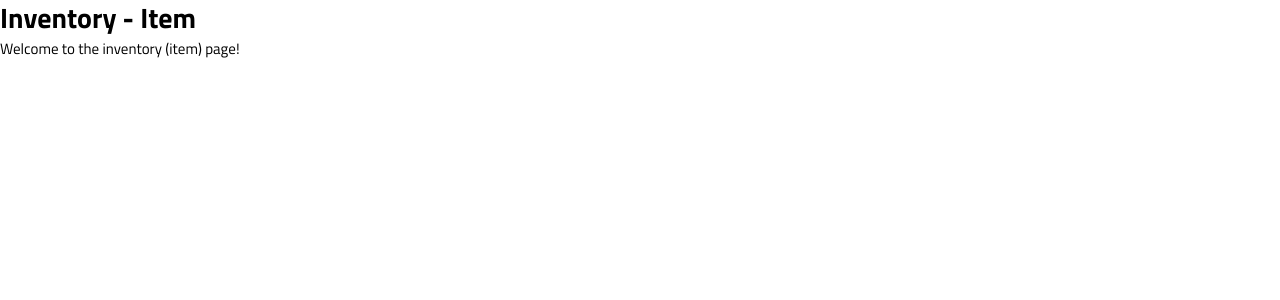
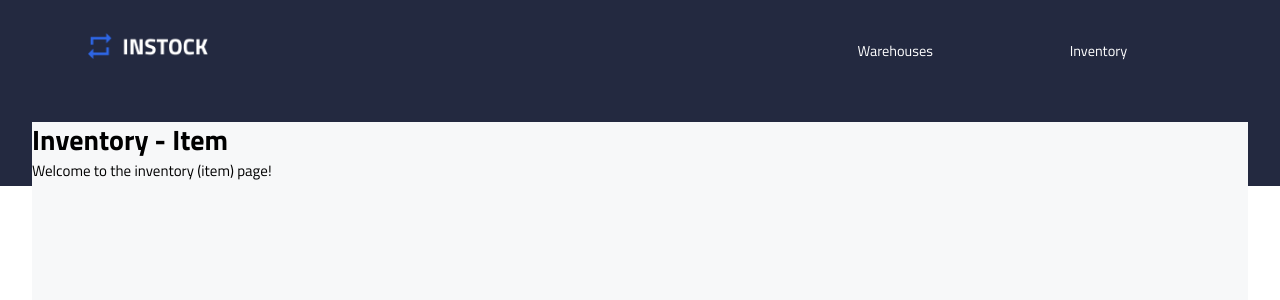
Before and after one commit to notaika/InStock, a React (Vite) app: page /inventory/1 in a window 1280 px wide. Shown: the top 300 px of the page. Built offline with nearby package versions, Linux system fonts and the light colour scheme.

Commit message:
Added NavLinks in Header & Added Header component & rough styling in InventoryItem

```diff
--- a/src/components/Header/Header.jsx
+++ b/src/components/Header/Header.jsx
@@ -10,8 +10,8 @@ function Header(){
                 <img className="header__logo-size" src={Image} alt="Logo" />
             </div>
             <ul className="header__list">
-                <li  className="header__menu"><Link to="/warehouses">Warehouses</Link></li>
-                <li  className="header__menu"><Link to="/inventory">Inventory</Link></li>
+                <li  className="header__menu"><Link to="/" className="header__decor">Warehouses</Link></li>
+                <li  className="header__menu"><Link to="/inventory" className="header__decor">Inventory</Link></li>
             </ul>
        </div>
     );
--- a/src/components/Header/Header.scss
+++ b/src/components/Header/Header.scss
@@ -29,21 +29,27 @@
     display: flex;
     justify-content: center;
     list-style-type: none;
+    text-decoration:none;
+    text-decoration: none;
 }
 
 &__menu{
     color:white;
     font-size: 0.9em;
-    margin: 1.5em 0.5em 0 0.94em;
+    margin: 1em 0.5em 0 0.94em;
     padding: 0.5em 2.5em;
     font-family:$font-family;
     font-weight: 400;
-
     &:hover {
         background-color: #13182C;
         border-radius: 312em;
     }
   }
+
+  &__decor{
+    text-decoration: none;
+    color: #ffffff;
+}
 }
 
 
--- a/src/components/InventoryItem/InventoryItem.jsx
+++ b/src/components/InventoryItem/InventoryItem.jsx
@@ -1,10 +1,15 @@
 import React from 'react'
+import Header from '../Header/Header'
+import './../InventoryItem/InventoryItem.scss'
 
 export default function InventoryItem() {
   return (
     <div>
+      <Header />
+      <div className="inventoryItems">
       <h1>Inventory - Item</h1>
       <p>Welcome to the inventory (item) page!</p>
+      </div>
     </div>
   )
 }
--- a/src/components/InventoryItem/InventoryItem.scss
+++ b/src/components/InventoryItem/InventoryItem.scss
@@ -0,0 +1,7 @@
+.inventoryItems{
+    background-color: #f7f8f9;
+    margin-left: 2em;
+    margin-right:2em;
+    margin-top: -4em;
+    height: 100vh;
+}
```
